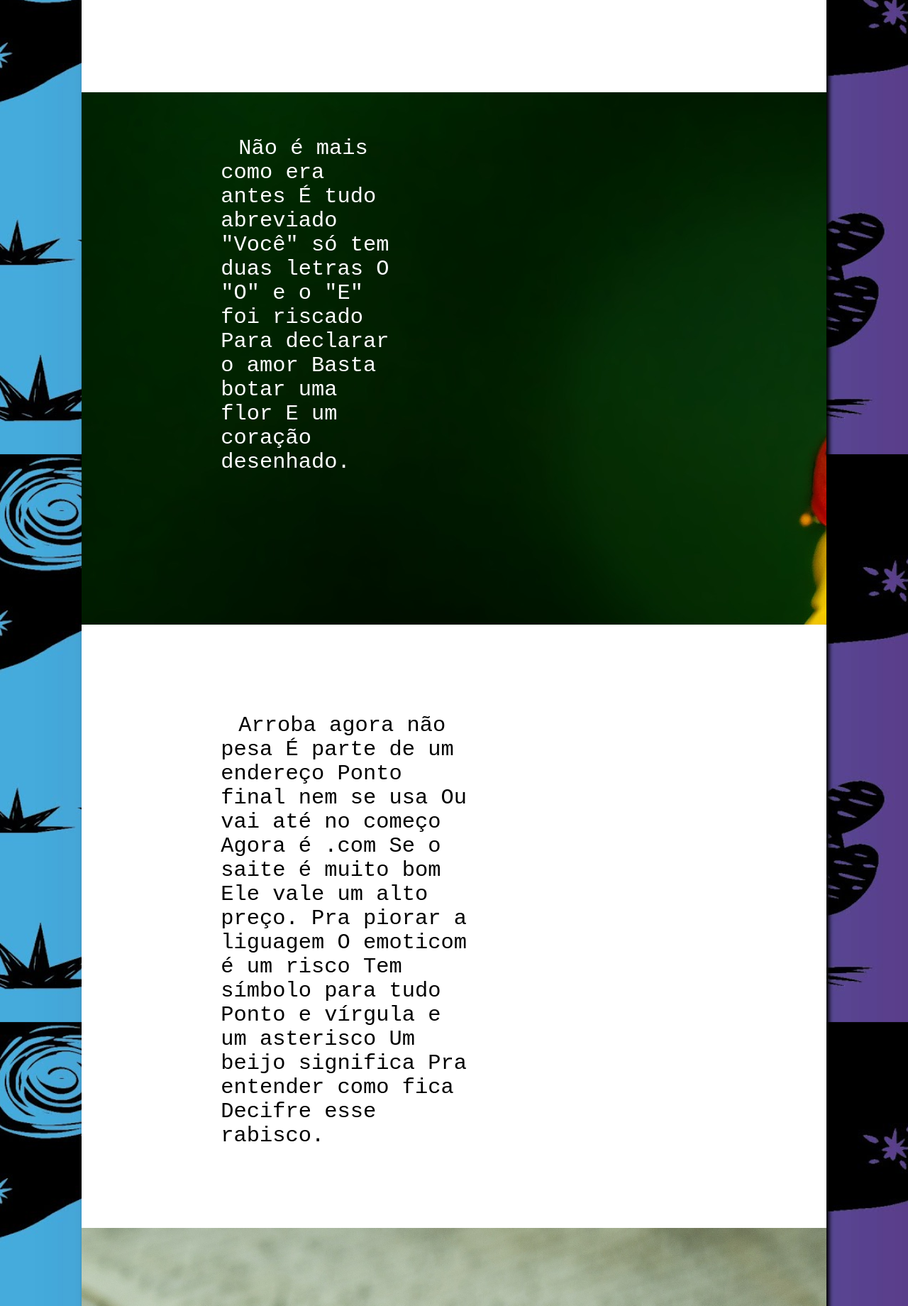
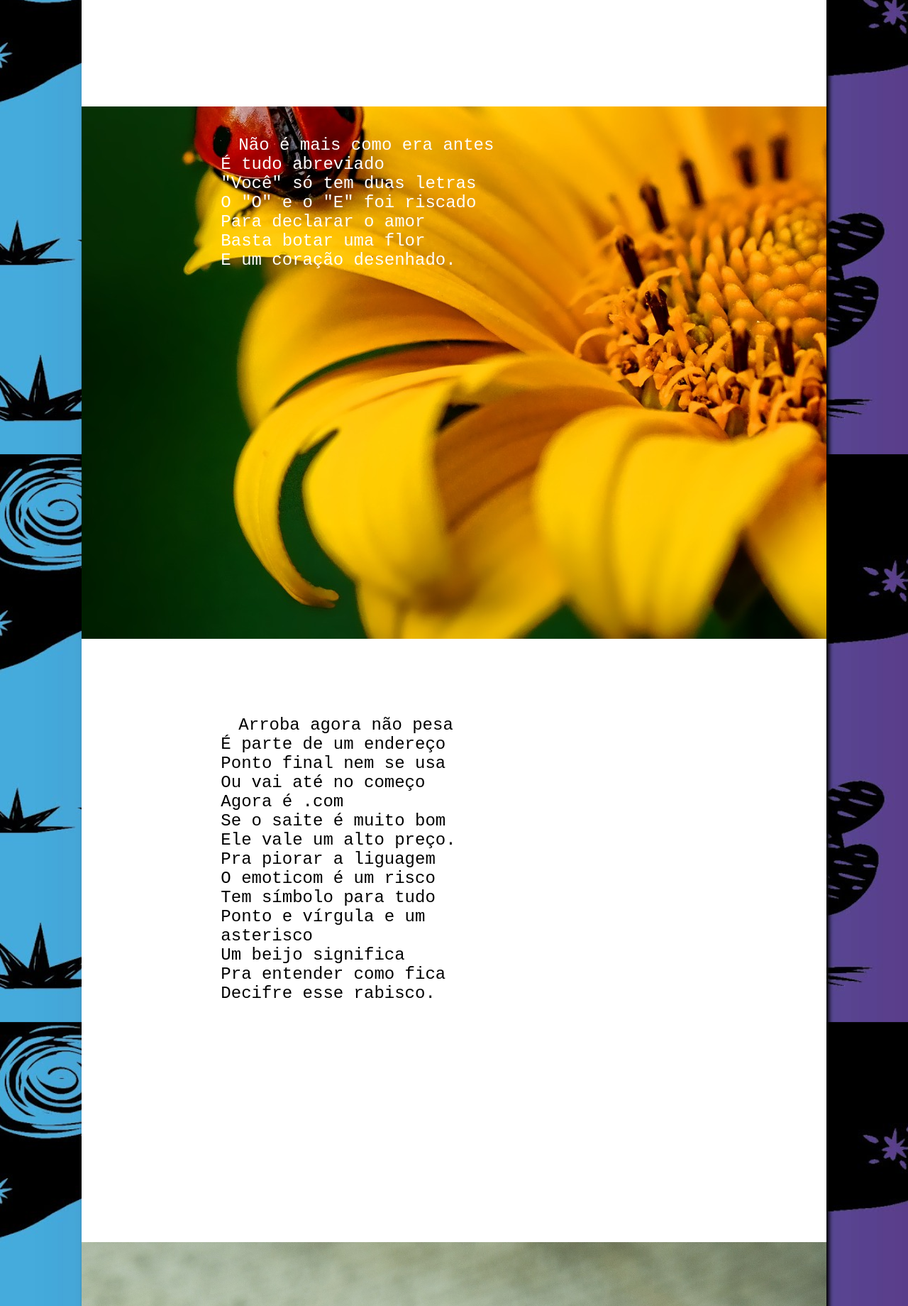
Before and after one commit to wandleysousa/cordeis, a plain HTML site: page pag02/cordel01.html in a window 1280 px wide. Shown: the part 960-2800 px from the top of the page at 71% size. Drawn offline with Linux system fonts and the light colour scheme.

Commit message:
atualizaçoes css

```diff
--- a/pag02/cordel01.html
+++ b/pag02/cordel01.html
@@ -9,81 +9,81 @@
 </head>
 <body>
     <main id="main01">
-        <a href="../home.html">
+        <a href="../home.html <br>">
             <h1 id="home">&lt; Home</h1>
         </a>
         <header id="header">
             <h1>Cordel Moderno</h1>
-            <aside><a href="https://www.recantodasletras.com.br/poesias/3186743" target="_blank" rel="external">Por Milton Duarte</a></aside>
+            <aside>Por<a href="https://www.recantodasletras.com.br/poesias/3186743" target="_blank" rel="external"> Milton Duarte</a></aside>
         </header>
         <section class="s1">
             <article id="prim">
                 <p id="p1">
-                    Estou ficando cansado
-                    Da tal tecnologia
-                    Só se fala por e-mail
-                    Mensagem curta e fria
-                    Twitter e Facebook
-                    Antes que eu caduque
-                    Vou dizer tudo em poesia.
+                    Estou ficando cansado <br>
+                    Da tal tecnologia <br>
+                    Só se fala por e-mail <br>
+                    Mensagem curta e fria <br>
+                    Twitter e Facebook <br>
+                    Antes que eu caduque <br>
+                    Vou dizer tudo em poesia. <br>
                 </p>
             </article>
             <article id="a1">
                 <p id="p2">
-                    Não é mais como era antes
-                    É tudo abreviado
-                    "Você" só tem duas letras
-                    O "O" e o "E" foi riscado
-                    Para declarar o amor
-                    Basta botar uma flor
-                    E um coração desenhado.
+                    Não é mais como era antes<br>
+                    É tudo abreviado<br>
+                    "Você" só tem duas letras<br>
+                    O "O" e o "E" foi riscado<br>
+                    Para declarar o amor<br>
+                    Basta botar uma flor<br>
+                    E um coração desenhado.<br> <br>
                 </p>
             </article>
             <article>
                 <p id="p3">
-                    Arroba agora não pesa
-                    É parte de um endereço
-                    Ponto final nem se usa
-                    Ou vai até no começo
-                    Agora é .com
-                    Se o saite é muito bom
-                    Ele vale um alto preço.
-                    Pra piorar a liguagem
-                    O emoticom é um risco
-                    Tem símbolo para tudo
-                    Ponto e vírgula e um asterisco
-                    Um beijo significa
-                    Pra entender como fica
-                    Decifre esse rabisco.
+                    Arroba agora não pesa<br>
+                    É parte de um endereço<br>
+                    Ponto final nem se usa<br>
+                    Ou vai até no começo<br>
+                    Agora é .com<br>
+                    Se o saite é muito bom<br>
+                    Ele vale um alto preço.<br>
+                    Pra piorar a liguagem<br>
+                    O emoticom é um risco<br>
+                    Tem símbolo para tudo<br>
+                    Ponto e vírgula e um asterisco<br>
+                    Um beijo significa<br>
+                    Pra entender como fica<br>
+                    Decifre esse rabisco.<br>
                 </p>
             </article>
             <article id="a2">
                 <p id="p4">
-                    Tenho saudade das cartas
-                    Escritas com a própria mão
-                    Mandava no mês de Junho
-                    Só chegava no Verão
-                    Mas matava a saudade
-                    Era texto de verdade
-                    Nas linhas do coração.
+                    Tenho saudade das cartas <br>
+                    Escritas com a própria mão <br>
+                    Mandava no mês de Junho <br>
+                    Só chegava no Verão <br>
+                    Mas matava a saudade <br>
+                    Era texto de verdade <br>
+                    Nas linhas do coração. <br>
                 </p>
             </article>
             <article>
                 <p id="p5">
-                    Agora, escrevo e envio
-                    Chegando na mesma hora
-                    Mas quando vou prosear
-                    A pessoa foi embora
-                    Abriu outro aplicativo
-                    O mundo ficou cativo
-                    Da tecnologia do agora.
-                    Felizmente, pra orar
-                    Não precisa de internet
-                    Deus escuta todo mundo
-                    Se quiser, faça esse teste
-                    Dois pontos são dois joelhos
-                    Seus lábios são aparelhos
-                    Deixe que Deus interprete.
+                    Agora, escrevo e envio <br>
+                    Chegando na mesma hora <br>
+                    Mas quando vou prosear <br>
+                    A pessoa foi embora <br>
+                    Abriu outro aplicativo <br>
+                    O mundo ficou cativo <br>
+                    Da tecnologia do agora. <br>
+                    Felizmente, pra orar <br>
+                    Não precisa de internet <br>
+                    Deus escuta todo mundo <br>
+                    Se quiser, faça esse teste <br>
+                    Dois pontos são dois joelhos <br>
+                    Seus lábios são aparelhos <br>
+                    Deixe que Deus interprete. <br>
                 </p>
             </article>
         </section>
--- a/pag02/style2.css
+++ b/pag02/style2.css
@@ -35,10 +35,12 @@ header{
     background-color: black;
     border: 1px solid white;
     color: white;
-    padding-top: 40px;
-    padding-bottom: 40px;
+    padding-top: 50px;
+    padding-bottom: 50px;
     height: 150px;
-    min-width: 200px;
+    max-width: 100vh;
+    min-width:10vh;
+    font-variant: small-caps;
 }
 h1{
     padding-bottom: 0px;
@@ -60,9 +62,10 @@ p{
 }
 #p1{
     font-family: 'Courier New', Courier, monospace;
-    font-size: 1.9em;
-    width: 250px;
-    min-width: 200px;
+    font-size: 3vh;
+    width: 50vh;
+    min-width: 5vh;
+
     height: 400px;
     position: absolute;
 
@@ -72,9 +75,9 @@ p{
 #p2{
     color: white;
     font-family: 'Courier New', Courier, monospace;
-    font-size: 1.9em;
-    width: 250px;
-    min-width: 200px;
+    font-size: 3vh;
+    width: 50vh;
+    min-width: 5vh;
     height: 400px;
     position: absolute;
 
@@ -83,9 +86,9 @@ p{
 }
 #p3{
     font-family: 'Courier New', Courier, monospace;
-    font-size: 1.9em;
-    width: 350px;
-    min-width: 200px;
+    font-size: 3vh;
+    width: 50vh;
+    min-width: 5vh;
     height: 400px;
     position: absolute;
 
@@ -95,10 +98,10 @@ p{
 #p4{
     color: white;
     font-family: 'Courier New', Courier, monospace;
-    font-size: 1.9em;
     text-shadow: 1px 1px 1px rgba(0, 0, 0, 0.589);
-    width: 300px;
-    min-width: 200px;
+    font-size: 3vh;
+    width: 50vh;
+    min-width: 15vh;
     height: 400px;
     position: absolute;
 
@@ -109,9 +112,9 @@ p{
 }
 #p5{
     font-family: 'Courier New', Courier, monospace;
-    font-size: 1.9em;
-    width: 350px;
-    min-width: 200px;
+    font-size: 3vh;
+    width: 50vh;
+    min-width: 5vh;
     height: 400px;
     position: absolute;
 
@@ -131,17 +134,23 @@ article{
 #a1{
     background-image: url('../img/background001.jpg');
     background-attachment: fixed;
-    background-position: right right;
+    background-position: bottom right;
+
 
     height: 750px;
-    width: 1050px;
+    max-width: 1050px;
+    min-width: 250px;
 
 }
 #a2{
     background-image: url('../img/background002.jpg');
     background-attachment: fixed;
-    background-position: right right;
+    background-position: bottom right;
     background-size: cover;
     height: 750px;
-    width: 1050px;
+    max-width: 1050px;
+    min-width: 250px;
 }
+p{
+    height:max-content ;
+}
```
